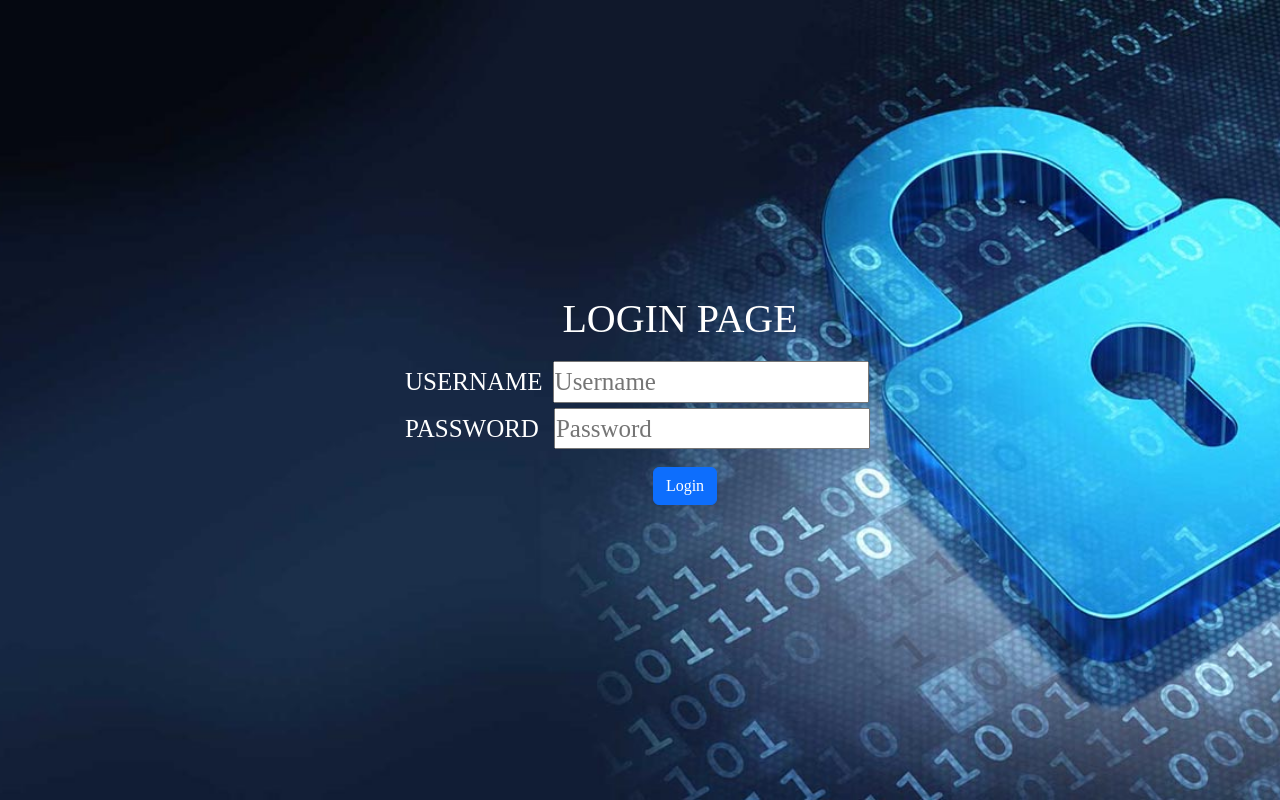
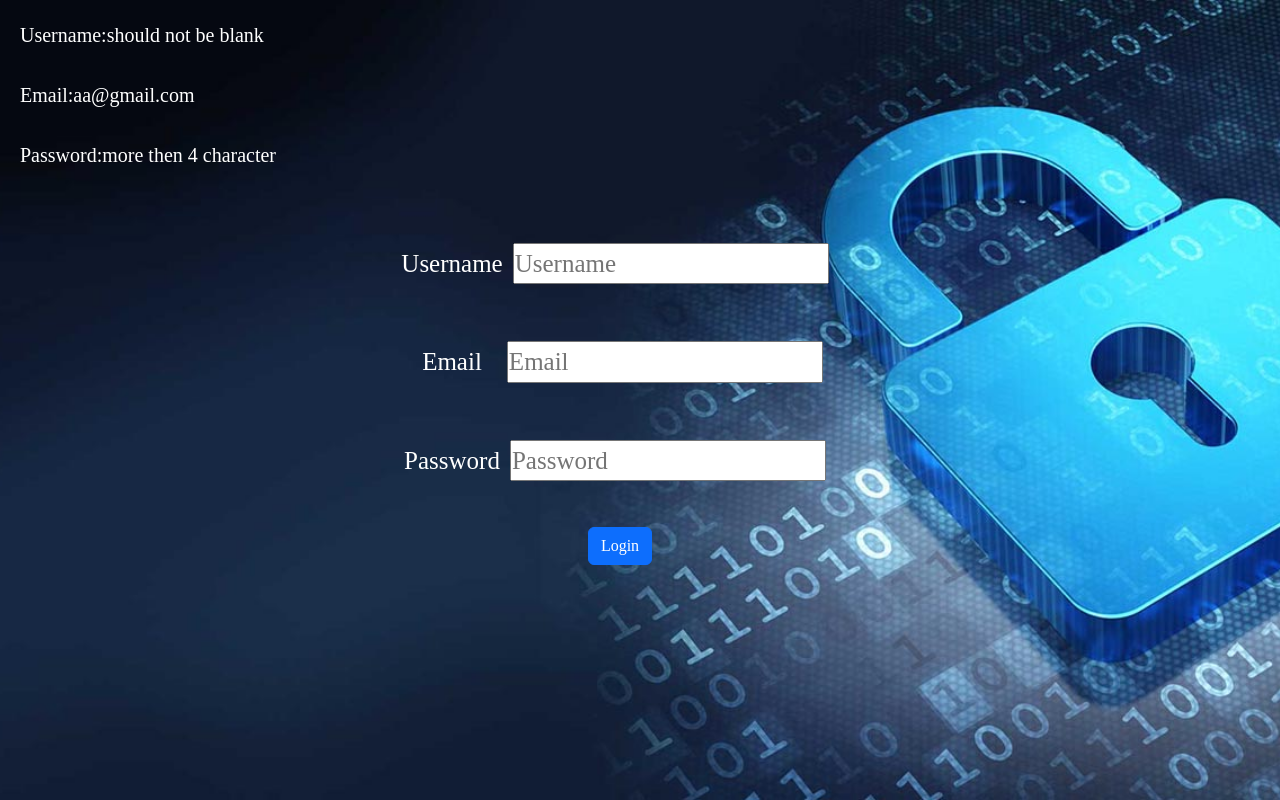
Before and after one commit to Abishek0612/personal-portfolio, a React (Create React App) app: page / in a window 1280 px wide. Built offline with nearby package versions, Linux system fonts and the light colour scheme.

Commit message:
Added form validation

```diff
--- a/src/Components/Home.js
+++ b/src/Components/Home.js
@@ -3,7 +3,7 @@ function home (props){
     return(
         <div className="home">
             <Menu onLogout={props.onLogout} />
-            <h1 className="home-page">WELCOME TO MY TECH HUB</h1>
+            <h1 className="home-page">WELCOME TO MY PORTFOLIO</h1>
         </div>
     )
 }
--- a/src/Components/Login.css
+++ b/src/Components/Login.css
@@ -4,19 +4,20 @@
     height: 100vh;
 }
 
-img{
+.bg-img{
     width: 100%;
     height: 100%;
     object-fit: cover;
 }
 
-.main-page {
+.container {
     color: black;
-    text-transform: uppercase;
     position: absolute;
+    text-align: center;
     width: 100%;
     height: 100%;
     display: flex;
+    align-items: center;
     top: 0;
     flex-direction: column;
     justify-content: center;
@@ -29,7 +30,16 @@ img{
     top: 0;
 }
 
-.account-page {
+.para {
+    color: white;
+    justify-content: center;
+    align-items: center;
+    font-size: 20px;
+    margin: 10px;
+    padding: 10px;
+}
+
+.field {
     padding-left: 80px;
     padding-bottom: 10px;
     font-size: 900;
@@ -38,17 +48,23 @@ img{
 
 .username {
     color: white;
+    padding: 10px;
 }
 
-.user-u {
-    padding-right: 10px;
-}
-.pass-p{
-    padding-right: 10px;
+.password {
+    color: white;
+    padding: 10px;
 }
 
+.email {
+    color: white;
+    padding: 25px;
+}
+
+
+
 .login-btn {
-    padding-left:90px;
+    padding-left:100px;
     margin-top: 10px;
 }
 
--- a/src/Components/Login.js
+++ b/src/Components/Login.js
@@ -1,31 +1,152 @@
+import { useState, } from "react";
 import React from "react";
 import './Login.css';
 import img from '../Images/background-image-pg.jpg';
 
 
-function Login(props){
+function Login(props) {
+    const initialValues = { username: '', email: '', password: '' }
+    const [formValues, setFormValues] = useState(initialValues);
+    const [formErrors, setFormErrors] = useState({});
 
-    return(
-        <div className="content">
+
+
+    const handleChange = (e) => {
+        const { name, value } = e.target;
+        setFormValues({ ...formValues, [name]: value });
+    }
+
+    const handleLogin = (e) => {
+        e.preventDefault();
+        const validationResult = validate(formValues);
+        setFormErrors(validationResult);
+        console.log(validationResult);
+        if (Object.keys(validationResult).length === 0) {
+            props.onLogin();
+        }
+    };
+
+
+
+    const validate = (values) => {
+        const errors = {}
+        const regax = /^\w+([\.-]?\w+)*@\w+([\.-]?\w+)*(\.\w{2,})+$/;
+        if (!values.username) {
+            errors.username = 'username is required!';
+        }
+        if (!values.email) {
+            errors.email = 'email is required!';
+        } else if (!regax.test(values.email)) {
+            errors.email = 'This is not a valid email format!';
+        }
+        if (!values.password) {
+            errors.password = 'password is required!';
+        } else if (values.password.length < 4) {
+            errors.password = 'Password must be more then 4 character';
+        } else if (!values.password) {
+            errors.password = 'password cannot exceed more then 10 character';
+        }
+        return errors;
+    }
+    return (
+        <div className="main-page">
+            {/* <pre>{JSON.stringify(formValues,undefined,2)}</pre> */}
             <img className="bg-img" src={img} alt="background" />
-             <div className="main-page">
-                 <h1 className="account-page">Login page</h1>
-                <div className="login-page">
-                     <div className="username">
-                    <label className="user-u" htmlFor="username" >Username</label>
-                    <input id="username" type='text' placeholder= "Username"/>
+
+            <form className="content">
+                    <p className="para">Username:should not be blank</p>
+                    <p className="para">Email:aa@gmail.com</p>
+                    <p className="para">Password:more then 4 character</p>
+                 <div className="container">
+                    <div className="field">
+                        <label className="username">Username</label>
+                        <input type='text' name='username' placeholder="Username" value={formValues.username} onChange={handleChange} />
+                        <p>{formErrors.username}</p>
+                    </div>
+                    <div className="field">
+                        <label className="email">Email</label>
+                        <input type='email' name='email' placeholder="Email" value={formValues.email} onChange={handleChange} />
+                        <p>{formErrors.email}</p>
+                    </div>
+                    <div className="field">
+                        <label className="password">Password</label>
+                        <input type='password' name='password' placeholder="Password" value={formValues.password} onChange={handleChange} />
+                        <p>{formErrors.password}</p>
+                    </div>
+                    <div className="login-btn">
+                        <button className="btn btn-primary" onClick={handleLogin}>Login</button>
+                    </div>
                 </div>
-                <div className="password">
-                    <label className="pass-p" htmlFor="password">Password</label>
-                    <input id="password" type='password' placeholder= "Password"/>
-                </div>
-            </div>
-                <div className="login-btn">
-                <button  className="btn btn-primary" onClick={props.onLogin}>Login</button>
-                </div>
-            </div>
+
+            </form>
         </div>
     )
 }
 
 export default Login;
+
+
+
+
+
+
+
+
+
+
+
+
+
+
+
+
+
+
+
+
+
+
+
+
+
+
+
+
+
+
+
+
+
+
+
+
+
+
+
+
+
+
+
+//     return(
+//         <div className="content">
+//              <div className="main-page">
+//                  <h1 className="account-page">Login page</h1>
+//                 <div className="login-page">
+//                      <div className="username">
+//                     <label className="user-u" htmlFor="username" >Username</label>
+//                     <input id="username" type='text' placeholder= "Username"/>
+//                 </div>
+//                 <div className="password">
+//                     <label className="pass-p" htmlFor="password">Password</label>
+//                     <input id="password" type='password' placeholder= "Password"/>
+//                 </div>
+//             </div>
+//                 <div className="login-btn">
+//                 <button  className="btn btn-primary" onClick={props.onLogin}>Login</button>
+//                 </div>
+//             </div>
+//         </div>
+//     )
+// }
+
+// export default Login;
--- a/src/Components/Menu.js
+++ b/src/Components/Menu.js
@@ -10,12 +10,13 @@ function Menu(props){
                 <Link to='/career'>Career</Link>
                 <Link to='/aboutme'>Aboutme</Link>
                 <div className="logout-btn">
+
                     <button className="btn btn-primary" onClick={props.onLogout}>Logout</button>
                 </div>
                 </div>
             </div>
         </div>
-    );
+    )
 }
 
 export default Menu;
```
Also changed, not shown: 1 other file (tests, documents, lock files or other folders).
